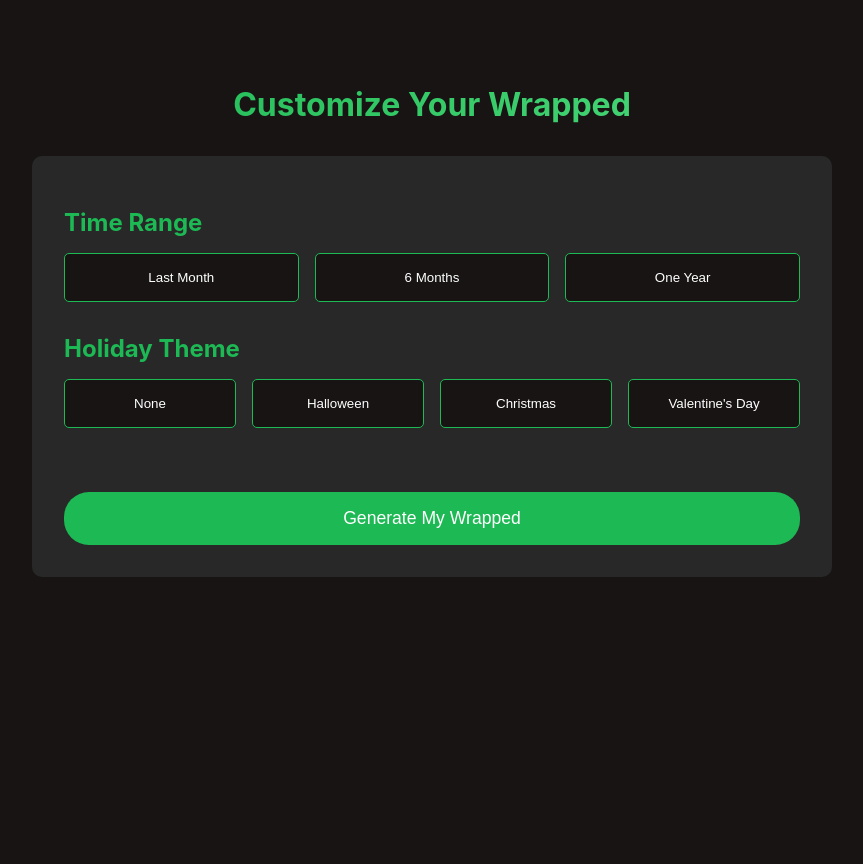
After one commit to katydickenson/Spotify-Wrapped-CS2340, a Django app: template spotify_wrapped/wrapped/templates/wrapped/wrapped_filters.html in a window 1280 px wide. The commit adds this page. Shown: the whole page, without its empty margins (208-1071 px from the left). Run offline with Django 3.2, Linux system fonts and the light colour scheme; the template is opened without the code that fills it, so the values that code supplies are empty.

Commit message:
Add wrapped filters page

```diff
--- a/spotify_wrapped/wrapped/templates/wrapped/addFriends.html
+++ b/spotify_wrapped/wrapped/templates/wrapped/addFriends.html
@@ -333,6 +333,7 @@
             margin-bottom: 1rem;
             background: linear-gradient(to right, var(--spotify-green), #4eda7c);
             -webkit-background-clip: text;
+            background-clip: text;
             color: transparent;
         }
 
--- a/spotify_wrapped/wrapped/templates/wrapped/home.html
+++ b/spotify_wrapped/wrapped/templates/wrapped/home.html
@@ -192,12 +192,12 @@
 
         <div class="dashboard-grid">
 
-            <div class="dashboard-card">
+            <a href="{% url 'wrapped_filters' %}" class="dashboard-card">
                 <h3 class="card-title">Create a Spotify Wrapped</h3>
                 <p class="placeholder-text">Relive your year in music:
                     discover top songs, artists, and listening trends with a
                     personalized Spotify Wrapped experience.</p>
-            </div>
+            </a>
             <div class="dashboard-card">
                 <h3 class="card-title">Create a Duo-Wrapped</h3>
                 <p class="placeholder-text">Duo-Wrapped: Compare and contrast
--- /dev/null
+++ b/spotify_wrapped/wrapped/templates/wrapped/wrapped_filters.html
@@ -0,0 +1,154 @@
+<!DOCTYPE html>
+<html lang="en">
+<head>
+    <meta charset="UTF-8">
+    <meta name="viewport" content="width=device-width, initial-scale=1.0">
+    <title>Customize Your Wrapped</title>
+    <style>
+        :root {
+            --spotify-green: #1DB954;
+            --spotify-black: #191414;
+            --spotify-dark-gray: #282828;
+            --spotify-light-gray: #B3B3B3;
+        }
+
+        body {
+            font-family: -apple-system, BlinkMacSystemFont, 'Segoe UI', Roboto, Oxygen, Ubuntu, Cantarell, sans-serif;
+            background-color: var(--spotify-black);
+            color: white;
+            min-height: 100vh;
+            margin: 0;
+            padding: 2rem;
+        }
+
+        .container {
+            max-width: 800px;
+            margin: 0 auto;
+            padding: 2rem;
+        }
+
+        h1 {
+            text-align: center;
+            margin-bottom: 2rem;
+            background: linear-gradient(to right, var(--spotify-green), #4eda7c);
+            -webkit-background-clip: text;
+            background-clip: text;
+            color: transparent;
+        }
+
+        .filter-form {
+            background-color: var(--spotify-dark-gray);
+            padding: 2rem;
+            border-radius: 10px;
+        }
+
+        .filter-section {
+            margin-bottom: 2rem;
+        }
+
+        .filter-section h2 {
+            color: var(--spotify-green);
+            margin-bottom: 1rem;
+        }
+
+        .options-grid {
+            display: grid;
+            grid-template-columns: repeat(auto-fit, minmax(150px, 1fr));
+            gap: 1rem;
+        }
+
+        .option-button {
+            background-color: var(--spotify-black);
+            border: 1px solid var(--spotify-green);
+            color: white;
+            padding: 1rem;
+            border-radius: 5px;
+            cursor: pointer;
+            transition: all 0.3s ease;
+        }
+
+        .option-button:hover {
+            background-color: var(--spotify-green);
+            color: var(--spotify-black);
+        }
+
+        .option-button.selected {
+            background-color: var(--spotify-green);
+            color: var(--spotify-black);
+        }
+
+        .submit-button {
+            background-color: var(--spotify-green);
+            color: white;
+            padding: 1rem 2rem;
+            border: none;
+            border-radius: 25px;
+            font-size: 1.1rem;
+            cursor: pointer;
+            width: 100%;
+            margin-top: 2rem;
+            transition: transform 0.3s ease;
+        }
+
+        .submit-button:hover {
+            transform: scale(1.02);
+        }
+    </style>
+</head>
+<body>
+    <div class="container">
+        <h1>Customize Your Wrapped</h1>
+
+        <form class="filter-form" method="POST">
+            {% csrf_token %}
+
+            <div class="filter-section">
+                <h2>Time Range</h2>
+                <div class="options-grid">
+                    <button type="button" class="option-button" data-value="1month">Last Month</button>
+                    <button type="button" class="option-button" data-value="6months">6 Months</button>
+                    <button type="button" class="option-button" data-value="1year">One Year</button>
+                </div>
+            </div>
+
+            <div class="filter-section">
+                <h2>Holiday Theme</h2>
+                <div class="options-grid">
+                    <button type="button" class="option-button" data-value="none">None</button>
+                    <button type="button" class="option-button" data-value="halloween">Halloween</button>
+                    <button type="button" class="option-button" data-value="christmas">Christmas</button>
+                    <button type="button" class="option-button" data-value="valentines">Valentine's Day</button>
+                </div>
+            </div>
+
+            <input type="hidden" name="time_range" id="time_range">
+            <input type="hidden" name="holiday" id="holiday">
+
+            <button type="submit" class="submit-button">Generate My Wrapped</button>
+        </form>
+    </div>
+
+    <script>
+        // Handle button selection
+        document.querySelectorAll('.option-button').forEach(button => {
+            button.addEventListener('click', function(e) {
+                e.preventDefault();
+                // Remove selected class from siblings
+                const parent = this.parentElement;
+                parent.querySelectorAll('.option-button').forEach(btn => {
+                    btn.classList.remove('selected');
+                });
+                // Add selected class to clicked button
+                this.classList.add('selected');
+
+                // Update hidden input
+                if (parent.parentElement.querySelector('h2').textContent === 'Time Range') {
+                    document.getElementById('time_range').value = this.dataset.value;
+                } else {
+                    document.getElementById('holiday').value = this.dataset.value;
+                }
+            });
+        });
+    </script>
+</body>
+</html>
--- a/spotify_wrapped/wrapped/urls.py
+++ b/spotify_wrapped/wrapped/urls.py
@@ -16,4 +16,5 @@ urlpatterns = [
     path('search-users/', views.search_users, name='search_users'),
     path('get-friends/', views.get_friends, name='get_friends'),
     path('api/submit-feedback/', views.submit_feedback, name='submit_feedback'),
+    path('wrapped-filters/', views.wrapped_filters, name='wrapped_filters'),
 ]
```
Also changed, not shown: spotify_wrapped/wrapped/views.py (+9 -0 lines), spotify_wrapped/db.sqlite3, 1 other file.
